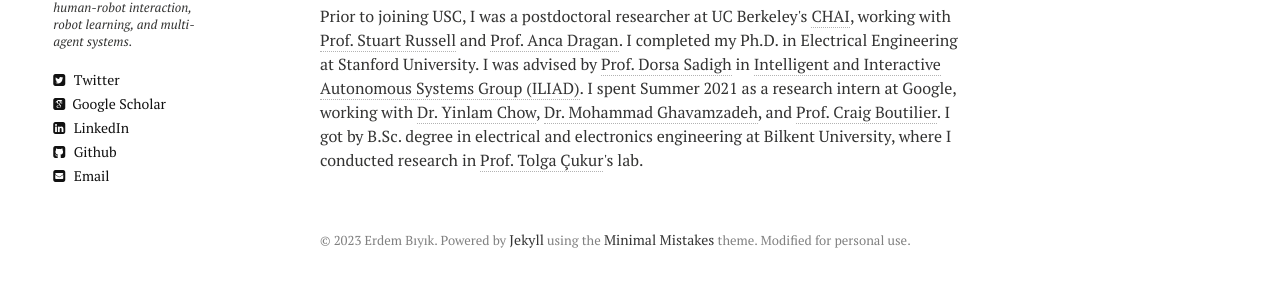
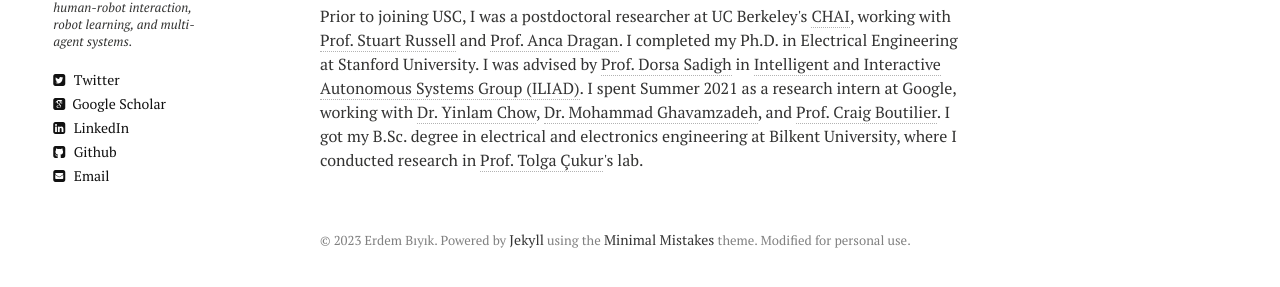
Before and after one commit to ebiyik/ebiyik.github.io, a Jekyll site: the page built from index.html, in a window 1280 px wide. Shown: the part 321-608 px from the top of the page. Built offline with Jekyll 4.4.1, drawn with Linux system fonts in a browser that asks for light colours; nearby versions of some CDN libraries; the list of posts is cut into pages by our own code.

Commit message:
fix typo

```diff
--- a/index.html
+++ b/index.html
@@ -9,4 +9,4 @@ tags: home
 <!--<p style="margin-bottom:0; color:#ED7D31; font-weight:bold;">I will be joining the department of Computer Science at the University of Southern California as an Assistant Professor in Fall 2023!</p><br />-->
 
 <p style="margin-bottom:0;">I am an assistant professor in <a href="https://www.cs.usc.edu/">Thomas Lord Department of Computer Science</a> at the <a href="https://www.usc.edu/">University of Southern California</a>. I lead the <a href="https://liralab.usc.edu/">Learning and Interactive Robot Autonomy Lab (LiraLab)</a>. Broadly, I am interested in artificial intelligence for robotics. In my research, I use tools from machine learning, artificial intelligence, optimization, game theory, robotics, information theory, and cognitive science. Specifically, I work on robot learning from humans, human-robot collaboration, and learning in multi-agent systems.</p><br />
-<p style="margin-bottom:0;">Prior to joining USC, I was a postdoctoral researcher at UC Berkeley's <a href="https://humancompatible.ai/">CHAI</a>, working with <a href="https://people.eecs.berkeley.edu/~russell/">Prof. Stuart Russell</a> and <a href="https://people.eecs.berkeley.edu/~anca/">Prof. Anca Dragan</a>. I completed my Ph.D. in Electrical Engineering at Stanford University. I was advised by <a href="http://dorsa.fyi">Prof. Dorsa Sadigh</a> in <a href="http://iliad.stanford.edu/">Intelligent and Interactive Autonomous Systems Group (ILIAD)</a>. I spent Summer 2021 as a research intern at Google, working with <a href="https://research.google/people/106512/">Dr. Yinlam Chow</a>, <a href="https://mohammadghavamzadeh.github.io/">Dr. Mohammad Ghavamzadeh</a>, and <a href="https://www.cs.toronto.edu/~cebly/">Prof. Craig Boutilier</a>. I got by B.Sc. degree in electrical and electronics engineering at Bilkent University, where I conducted research in <a href="http://kilyos.ee.bilkent.edu.tr/~cukur">Prof. Tolga Çukur</a>'s lab.</p><br />
+<p style="margin-bottom:0;">Prior to joining USC, I was a postdoctoral researcher at UC Berkeley's <a href="https://humancompatible.ai/">CHAI</a>, working with <a href="https://people.eecs.berkeley.edu/~russell/">Prof. Stuart Russell</a> and <a href="https://people.eecs.berkeley.edu/~anca/">Prof. Anca Dragan</a>. I completed my Ph.D. in Electrical Engineering at Stanford University. I was advised by <a href="http://dorsa.fyi">Prof. Dorsa Sadigh</a> in <a href="http://iliad.stanford.edu/">Intelligent and Interactive Autonomous Systems Group (ILIAD)</a>. I spent Summer 2021 as a research intern at Google, working with <a href="https://research.google/people/106512/">Dr. Yinlam Chow</a>, <a href="https://mohammadghavamzadeh.github.io/">Dr. Mohammad Ghavamzadeh</a>, and <a href="https://www.cs.toronto.edu/~cebly/">Prof. Craig Boutilier</a>. I got my B.Sc. degree in electrical and electronics engineering at Bilkent University, where I conducted research in <a href="http://kilyos.ee.bilkent.edu.tr/~cukur">Prof. Tolga Çukur</a>'s lab.</p><br />
```
